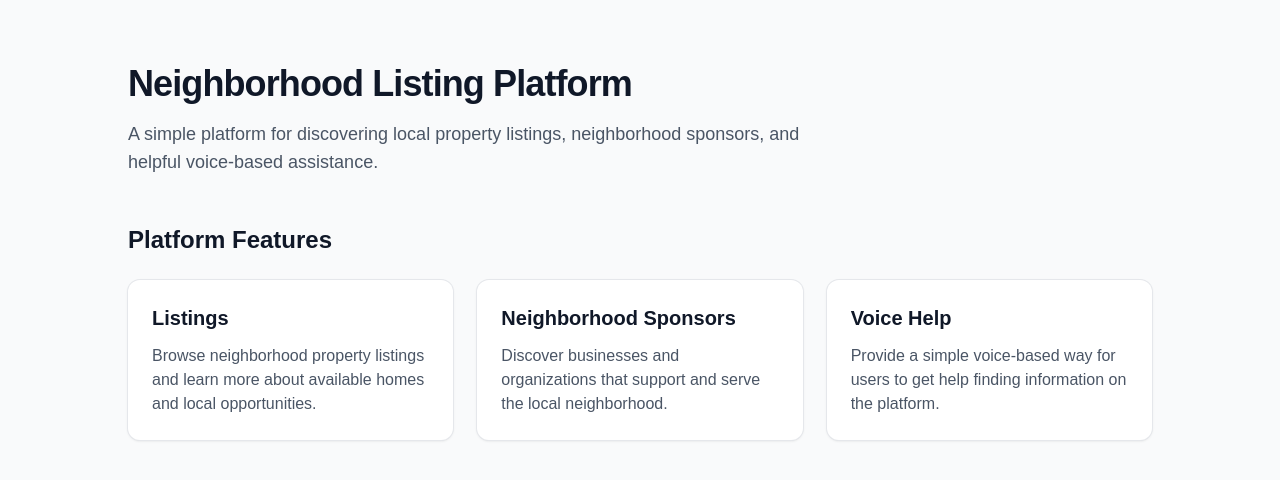
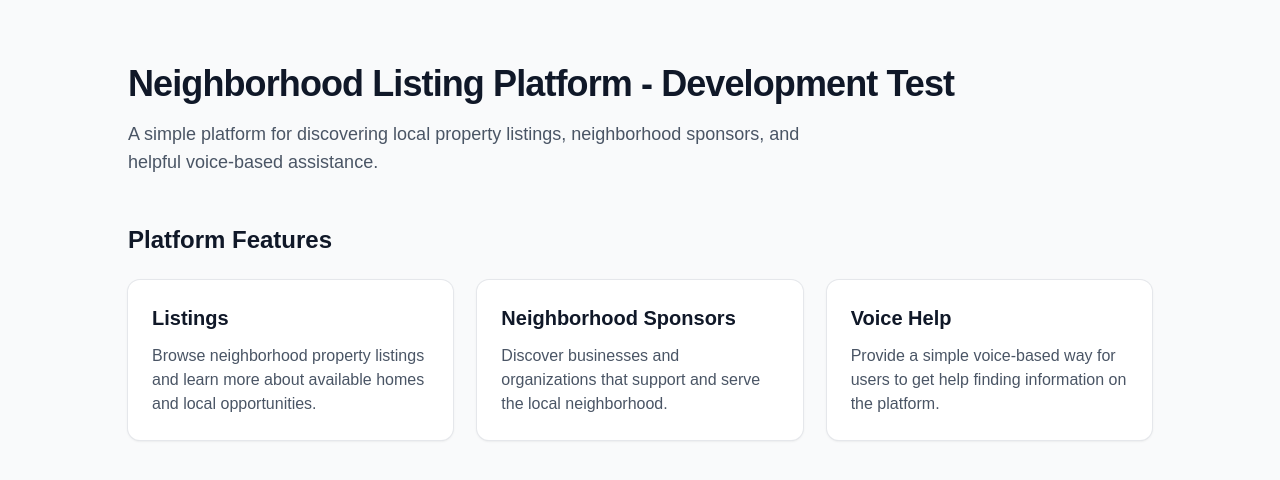
Before and after one commit to vp00-gtm/neighborhood-listing-platform, a Next.js app: page / in a window 1280 px wide. Shown: the top 480 px of the page. Built offline with nearby package versions, Linux system fonts and the light colour scheme.

Commit message:
Test development hot reload

```diff
--- a/src/app/page.tsx
+++ b/src/app/page.tsx
@@ -2,8 +2,8 @@
   return (
     <main className="min-h-screen bg-gray-50 px-6 py-16">
       <div className="mx-auto max-w-5xl">
-        <h1 className="text-4xl font-bold tracking-tight text-gray-900">
-          Neighborhood Listing Platform
+        <h1 className="text-4xl font-bold tracking-tight text-gray-900 ">
+          Neighborhood Listing Platform - Development Test
         </h1>
 
         <p className="mt-4 max-w-2xl text-lg text-gray-600">
```
